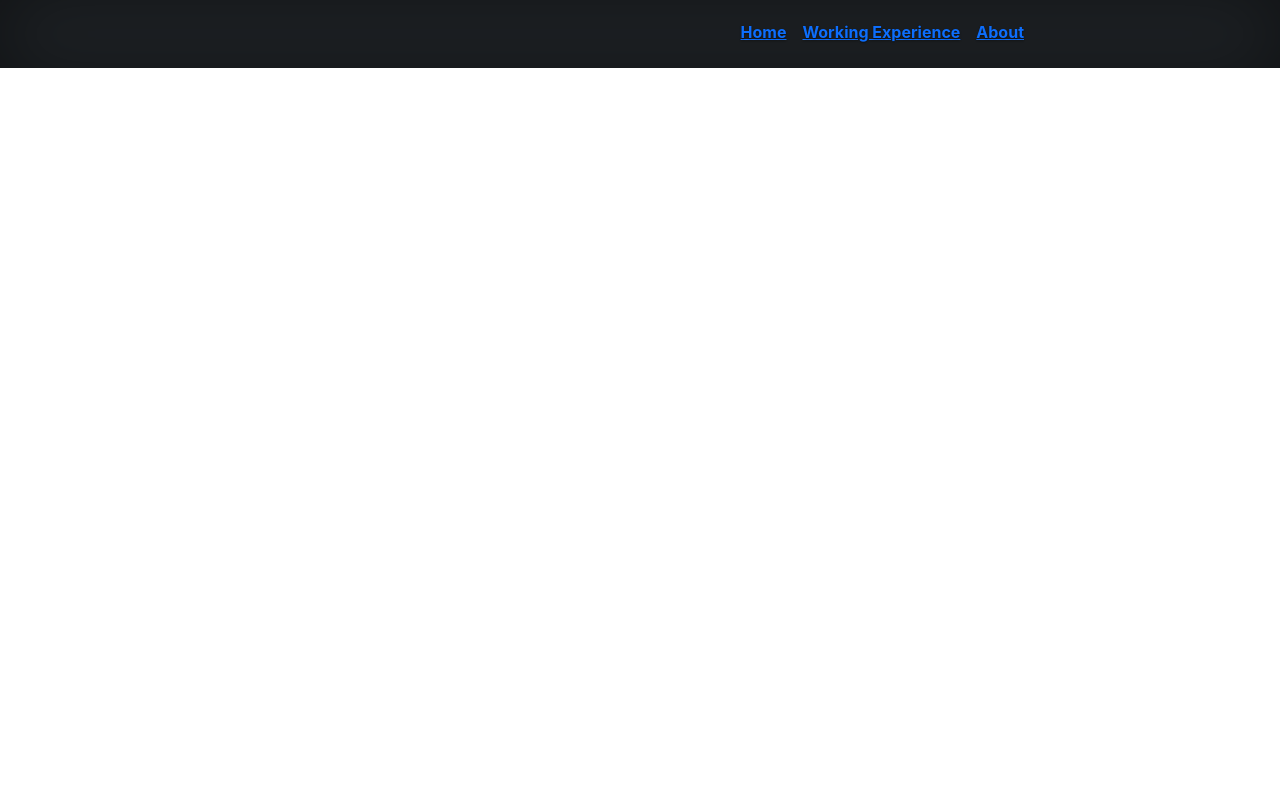
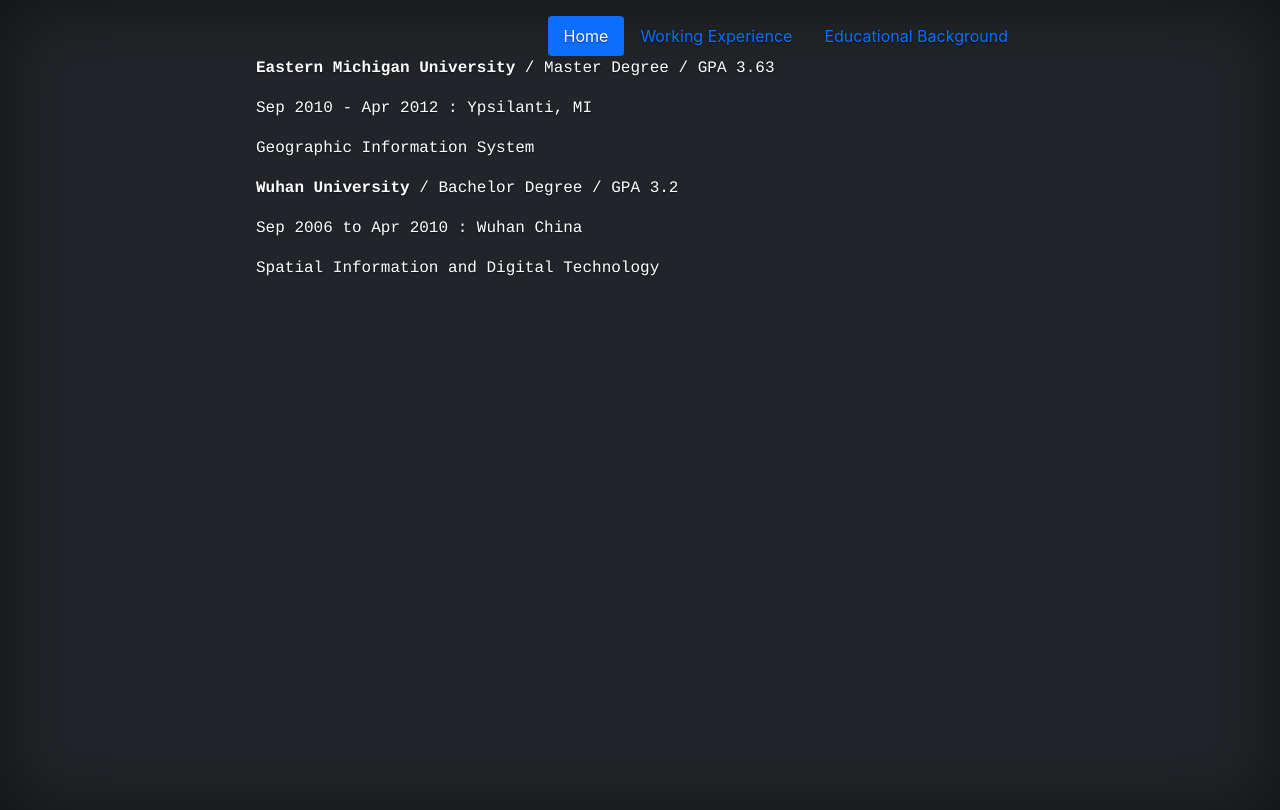
Before and after one commit to hugotsao/hugo-portfolio-react, a React (Create React App) app: page /educations in a window 1280 px wide. Shown: the top 810 px of the page. Built offline with nearby package versions, Linux system fonts and the light colour scheme.

Commit message:
active link theming

```diff
--- /dev/null
+++ b/public/educations.md
@@ -0,0 +1,11 @@
+**Eastern Michigan University** / Master Degree / GPA 3.63
+
+Sep 2010 - Apr 2012 : Ypsilanti, MI
+
+Geographic Information System
+
+**Wuhan University** / Bachelor Degree / GPA 3.2
+
+Sep 2006 to Apr 2010 : Wuhan China
+
+Spatial Information and Digital Technology
--- a/public/index.html
+++ b/public/index.html
@@ -25,7 +25,7 @@
       work correctly both with client-side routing and a non-root public URL.
       Learn how to configure a non-root public URL by running `npm run build`.
     -->
-    <title>React App</title>
+    <title>Hugo's Portfolio</title>
   </head>
   <body>
     <noscript>You need to enable JavaScript to run this app.</noscript>
--- a/src/App.css
+++ b/src/App.css
@@ -57,7 +57,7 @@
 }
 
 main {
-  height: 90vh;
+  height: 93vh;
 }
 
 .resume-subtitle {
--- a/src/App.tsx
+++ b/src/App.tsx
@@ -1,34 +1,21 @@
 import './App.css';
 import Navbar from './containers/Navbar';
-import { BrowserRouter, Route, Switch, Redirect } from 'react-router-dom';
+import { BrowserRouter, Route } from 'react-router-dom';
 import Cover from './containers/Cover';
 import WorkExp from './containers/WorkExp';
-import About from './containers/About';
+import Educations from './containers/Educations';
 
 function App() {
-
   return (
     <div className="App d-flex h-100 text-center text-white bg-dark">
-
       <div className="cover-container d-flex w-100 h-100 p-3 mx-auto flex-column">
-        <Navbar />
         <BrowserRouter>
-          <Switch>
-            <Route exact path="/">
-              <Redirect to="/home" />
-            </Route>
-            <Route path="/home">
-              <Cover />
-            </Route>
-            <Route path="/work">
-              <WorkExp />
-            </Route>
-            <Route path="/about">
-              <About />
-            </Route>
-          </Switch>
+          <Navbar />
+            <Route exact path="/" component={Cover} />
+            <Route path="/home" component={Cover} />
+            <Route path="/work" component={WorkExp} />
+            <Route path="/educations" component={Educations} />
         </BrowserRouter>
-
       </div>
 
     </div>
--- a/src/containers/About.tsx
+++ /dev/null
@@ -1,11 +0,0 @@
-import React from 'react'
-
-const About = () => {
-    return (
-        <div>
-            Written by Hugo using React.js
-        </div>
-    )
-}
-
-export default About
--- a/src/containers/Cover.tsx
+++ b/src/containers/Cover.tsx
@@ -5,9 +5,8 @@ const Cover = () => {
 
   return (
     <main className="px-3">
-      <h1>Welcome to Hugo's page</h1>
-
-      <p className="lead">I'm a Developer with 9 years experience. I enjoy watching sports in my spare time.</p>
+      <h1>Hugo Cao</h1>
+      <p className="lead">A Software engineer by trade with 9 years experience.</p>
       <div className="container">
         <div className="row">
           <div className="col-6 markdown-align-left">
--- /dev/null
+++ b/src/containers/Educations.tsx
@@ -0,0 +1,23 @@
+import { useEffect, useState } from 'react'
+import ReactMarkdown from 'react-markdown'
+const Educations = () => {
+
+    const [content, setContent] = useState("")
+    useEffect(() => {
+        const readFile = async () => {
+            const data = await fetch("educations.md")
+            const text = await data.text()
+            setContent(text)
+        }
+        readFile();
+    }, [])
+    return (
+        <main>
+            <ReactMarkdown className="markdown-align-left">
+                {content}
+            </ReactMarkdown>
+        </main>
+    )
+}
+
+export default Educations
--- a/src/containers/Navbar.tsx
+++ b/src/containers/Navbar.tsx
@@ -1,15 +1,24 @@
-
+import { useState } from 'react'
+import { Link } from 'react-router-dom'
 const Navbar = () => {
+  enum ActivateStatus {
+    home, work, education
+  }
+  const [active, setActive] = useState(ActivateStatus.home)
   return (
     <header className="mb-auto">
-      <div>
-        <nav className="nav nav-masthead justify-content-center float-md-end">
-          <div className={`nav-link`}><a href='/home'>Home</a></div>
-          <div className={`nav-link`}><a href='/work'>Working Experience</a></div>
-          <div className={`nav-link`}><a href='/about'>About</a></div>
+      <nav className="nav nav-pills nav-fill float-md-end">
+        <Link className={"nav-item nav-link " + (active === ActivateStatus.home ? "active" : "")} to='/home' onClick={() => {
+          setActive(ActivateStatus.home)
+        }}>Home</Link>
+        <Link className={"nav-item nav-link " + (active === ActivateStatus.work ? "active" : "")} to='/work' onClick={() => {
+          setActive(ActivateStatus.work)
+        }}>Working Experience</Link>
+        <Link className={"nav-item nav-link " + (active === ActivateStatus.education ? "active" : "")} to='/educations' onClick={() => {
+          setActive(ActivateStatus.education)
+        }}>Educational Background</Link>
 
-        </nav>
-      </div>
+      </nav>
     </header>
   )
 }
```
